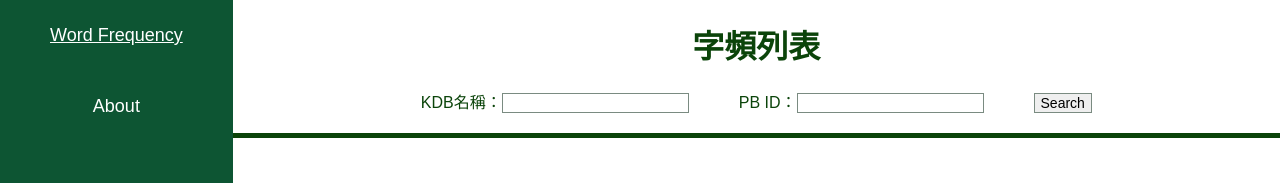
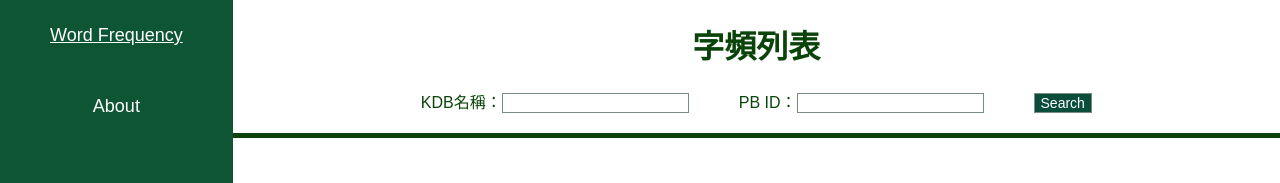
Before and after one commit to karmapa/word-frequency-analyzer, a React (Create React App) app: page / in a window 1280 px wide. Shown: the top 183 px of the page. Built offline with nearby package versions, Linux system fonts and the light colour scheme.

Commit message:
revise the button style

```diff
--- a/src/components/WordFrequencyForm/WordFrequencyForm.css
+++ b/src/components/WordFrequencyForm/WordFrequencyForm.css
@@ -2,6 +2,11 @@ button,
 .input {
   font-size: 14px;
   border: 1px solid rgb(122, 139, 129);
+}
+
+button {
+  background-color: rgb(11, 77, 59);
+  color: white;
 }
 
 .input {
```
